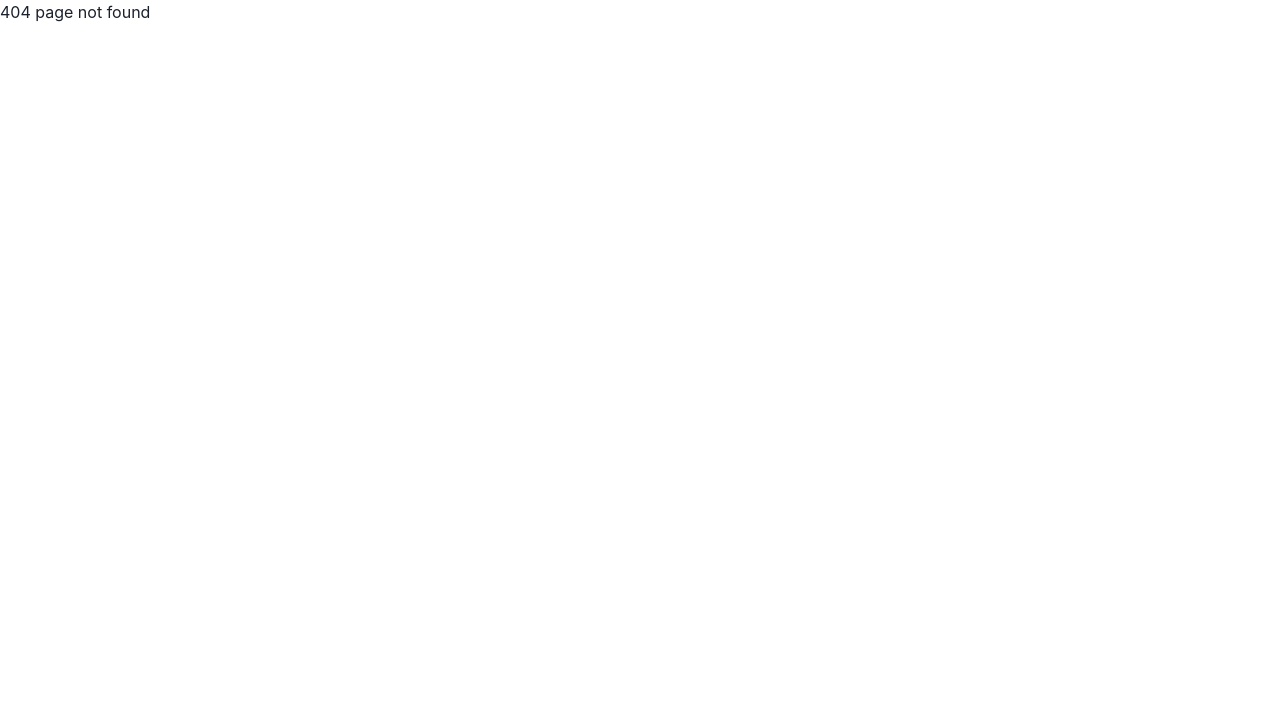
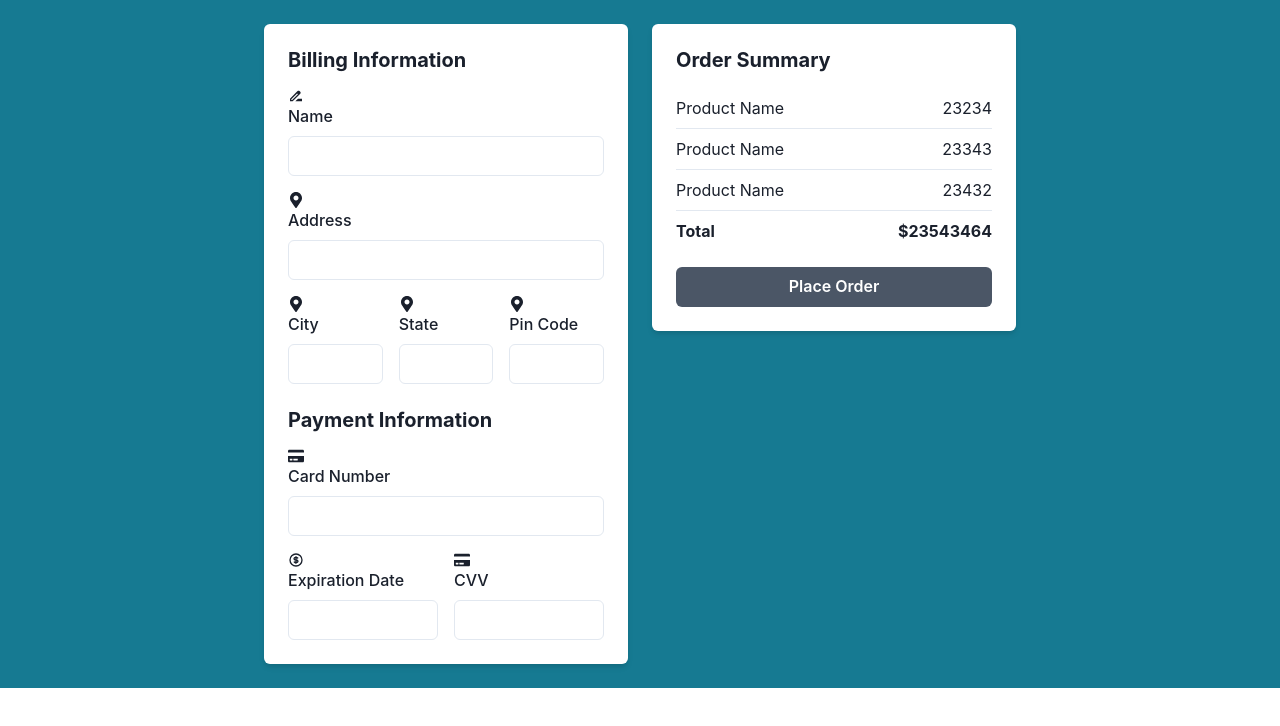
Before and after one commit to roypromax/Fashionology, a React (Create React App) app in the folder frontend/: page /checkout in a window 1280 px wide. Before the commit this address had no page. Shown: the top 726 px of the page. Built offline with nearby package versions, Linux system fonts and the light colour scheme.

Commit message:
payment page work

```diff
--- /dev/null
+++ b/frontend/src/components/Checkout.jsx
@@ -0,0 +1,140 @@
+import {
+  Box,
+  Button,
+  FormControl,
+  FormLabel,
+  Grid,
+  GridItem,
+  Heading,
+  Input,
+  Stack,
+  Text,
+  VStack,
+} from "@chakra-ui/react";
+import { FaCreditCard, FaMapMarkerAlt } from "react-icons/fa";
+import { HiOutlineCurrencyDollar } from "react-icons/hi";
+import { MdDriveFileRenameOutline } from "react-icons/md";
+
+export const Checkout = () => {
+  return (
+    <Box style={{ background: "rgb(22,122,146)" }}>
+      <Box maxW="800px" mx="auto" p="6">
+        <Grid
+          templateColumns={{ base: "repeat(1, 1fr)", md: "repeat(2, 1fr)" }}
+          gap="6"
+        >
+          <GridItem>
+            <VStack
+              spacing="6"
+              bg="white"
+              p="6"
+              borderRadius="md"
+              boxShadow="md"
+            >
+              <Box w="100%">
+                <Heading size="md">Billing Information</Heading>
+                <FormControl mt="4">
+                  <FormLabel>
+                    <MdDriveFileRenameOutline /> Name
+                  </FormLabel>
+                  <Input type="text" borderRadius="md" />
+                </FormControl>
+                <FormControl mt="4">
+                  <FormLabel>
+                    <FaMapMarkerAlt /> Address
+                  </FormLabel>
+                  <Input type="text" borderRadius="md" />
+                </FormControl>
+                <Stack
+                  direction={{ base: "column", md: "row" }}
+                  spacing="4"
+                  mt={"4"}
+                >
+                  <FormControl flex="1">
+                    <FormLabel>
+                      <FaMapMarkerAlt /> City
+                    </FormLabel>
+                    <Input type="text" borderRadius="md" />
+                  </FormControl>
+                  <FormControl flex="1">
+                    <FormLabel>
+                      <FaMapMarkerAlt /> State
+                    </FormLabel>
+                    <Input type="text" borderRadius="md" />
+                  </FormControl>
+                  <FormControl flex="1">
+                    <FormLabel>
+                      <FaMapMarkerAlt /> Pin Code
+                    </FormLabel>
+                    <Input type="text" borderRadius="md" />
+                  </FormControl>
+                </Stack>
+              </Box>
+              <Box w="100%">
+                <Heading size="md">Payment Information</Heading>
+                <FormControl mt="4">
+                  <FormLabel>
+                    <FaCreditCard /> Card Number
+                  </FormLabel>
+                  <Input type="text" borderRadius="md" />
+                </FormControl>
+                <Stack
+                  direction={{ base: "column", md: "row" }}
+                  spacing="4"
+                  mt={"4"}
+                >
+                  <FormControl flex="1">
+                    <FormLabel>
+                      <HiOutlineCurrencyDollar /> Expiration Date
+                    </FormLabel>
+                    <Input type="text" borderRadius="md" />
+                  </FormControl>
+                  <FormControl flex="1">
+                    <FormLabel>
+                      <FaCreditCard /> CVV
+                    </FormLabel>
+                    <Input type="text" borderRadius="md" />
+                  </FormControl>
+                </Stack>
+              </Box>
+            </VStack>
+          </GridItem>
+          <GridItem>
+            <Box bg="white" p="6" borderRadius="md" boxShadow="md">
+              <Heading size="md" mb="4">
+                Order Summary
+              </Heading>
+              <Box borderBottomWidth="1px" py="2">
+                <Stack direction="row" justify="space-between">
+                  <Text>Product Name</Text>
+                  <Text>23234</Text>
+                </Stack>
+              </Box>
+              <Box borderBottomWidth="1px" py="2">
+                <Stack direction="row" justify="space-between">
+                  <Text>Product Name</Text>
+                  <Text>23343</Text>
+                </Stack>
+              </Box>
+              <Box borderBottomWidth="1px" py="2">
+                <Stack direction="row" justify="space-between">
+                  <Text>Product Name</Text>
+                  <Text>23432</Text>
+                </Stack>
+              </Box>
+              <Box py="2">
+                <Stack direction="row" justify="space-between">
+                  <Text fontWeight="bold">Total</Text>
+                  <Text fontWeight="bold">$23543464</Text>
+                </Stack>
+              </Box>
+              <Button mt="4" w="100%" colorScheme="#4B5666;">
+                Place Order
+              </Button>
+            </Box>
+          </GridItem>
+        </Grid>
+      </Box>
+    </Box>
+  );
+};
--- a/frontend/src/components/Login.jsx
+++ b/frontend/src/components/Login.jsx
@@ -38,7 +38,7 @@ export const Login = ({ onClose }) => {
         placeholder="Enter Your Password"
       />
 
-      <Button onClick={handleSumbit} colorScheme={"#d88c34;"}>
+      <Button onClick={handleSumbit} colorScheme={"#4B5666;"}>
         Login
       </Button>
     </Box>
--- a/frontend/src/components/Navbar.jsx
+++ b/frontend/src/components/Navbar.jsx
@@ -45,7 +45,8 @@ export const Navbar = () => {
   });
   const { isOpen, onOpen, onClose } = useDisclosure();
 
-  const { isAuth, userName } = useSelector((store) => store.loginReducer);
+  const {userName } = useSelector((store) => store.loginReducer);
+
 
   return (
     <div
@@ -163,7 +164,7 @@ export const Navbar = () => {
                 </MenuGroup>
                 <MenuDivider />
                 <MenuGroup title="">
-                  <RegisterButton isAuth={isAuth} />
+                  <RegisterButton userName={userName} />
 
                   <LoginButton
                     isOpen={isOpen}
@@ -194,11 +195,12 @@ export const Navbar = () => {
                   boxShadow:
                     " rgba(0, 0, 0, 0.02) 0px 1px 3px 0px, rgba(27, 31, 35, 0.15) 0px 0px 0px 1px",
                 }}
-              >
+              ><Link to={"/"}>
                 <div style={{ width: "200px" }}>
                   {" "}
                   <Image src={fashionoLogy} />
                 </div>
+                </Link>
               </Tab>
               <Tab
                 style={{
@@ -253,7 +255,10 @@ export const Navbar = () => {
                 _hover={{ color: "black" }}
                 style={{ fontSize: "25px", background: "none" }}
               >
-                <BsHandbag style={{ color: "rgb(22,122,146)" }} />
+                <Link to={"/cart"}>
+                  {" "}
+                  <BsHandbag style={{ color: "rgb(22,122,146)" }} />
+                </Link>
               </Button>
             </div>
           </Box>
--- /dev/null
+++ b/frontend/src/components/PrivateRoute.jsx
@@ -0,0 +1,13 @@
+import { useDisclosure } from '@chakra-ui/react';
+
+import { useSelector } from 'react-redux';
+
+export const PrivateRoute = ({children}) => {
+  const {onOpen } = useDisclosure();
+
+  const {userName} = useSelector((store) => {
+    return store.loginReducer;
+  });
+
+  return userName ? children: onOpen()
+}
--- a/frontend/src/components/Register.jsx
+++ b/frontend/src/components/Register.jsx
@@ -78,7 +78,7 @@ export const Register = ({ onClose }) => {
         required
       />
 
-      <Button onClick={handleRegister} colorScheme={"#d88c34;"}>
+      <Button onClick={handleRegister} colorScheme={"#4B5666;"}>
         Register
       </Button>
     </Box>
--- a/frontend/src/components/RegisterButton.jsx
+++ b/frontend/src/components/RegisterButton.jsx
@@ -13,11 +13,11 @@ import {
 
 import { Register } from "./Register";
 
-export const RegisterButton = ({ isAuth }) => {
+export const RegisterButton = ({ userName }) => {
   const { isOpen, onOpen, onClose } = useDisclosure();
   return (
     <div>
-      {isAuth?"":<MenuItem onClick={onOpen}>Register</MenuItem>}
+      {userName?"":<MenuItem onClick={onOpen}>Register</MenuItem>}
 
       <Modal isOpen={isOpen} onClose={onClose}>
         <ModalOverlay />
--- a/frontend/src/pages/Allroutes.jsx
+++ b/frontend/src/pages/Allroutes.jsx
@@ -1,18 +1,28 @@
-import React from 'react'
-import { Route, Routes } from 'react-router-dom'
-import { Home } from './Home'
-import { Productpage } from './Productpage'
-import SingleProduct from './SingleProduct'
-import Cart from './Cart'
+import React from "react";
+import { Route, Routes } from "react-router-dom";
+import { Home } from "./Home";
+import { Productpage } from "./Productpage";
+import SingleProduct from "./SingleProduct";
+import Cart from "./Cart";
+import { Checkout } from "../components/Checkout";
+import { PrivateRoute } from "../components/PrivateRoute";
 export const Allroutes = () => {
   return (
     <Routes>
-<Route path="/" element={<Home/>}/>
-<Route path="/login" element=""/>
-<Route path="*" element={<h1>404 page not found</h1>}/>
-<Route path="/productpage" element={<Productpage/>}/>
-<Route path="/productpage/:id" element={<SingleProduct/>}/>
-<Route path="/cart" element={<Cart/>}/>
+      <Route path="/" element={<Home />} />
+      <Route path="/login" element="" />
+      <Route path="*" element={<h1>404 page not found</h1>} />
+      <Route path="/productpage" element={<Productpage />} />
+      <Route path="/productpage/:id" element={<SingleProduct />} />
+      <Route
+        path="/cart"
+        element={
+          <PrivateRoute>
+            <Cart />
+          </PrivateRoute>
+        }
+      />
+      <Route path="/checkout" element={<Checkout />} />
     </Routes>
-  )
-}
+  );
+};
--- a/frontend/src/pages/Productpage.jsx
+++ b/frontend/src/pages/Productpage.jsx
@@ -6,7 +6,7 @@ import ProductCard from '../components/ProductCard';
 import { Box, Button, Center, Flex, Grid, Text } from '@chakra-ui/react';
 import { Footer } from '../components/Footer';
 import { Navbar } from '../components/Navbar';
-import { Sidebar } from '../components/Sidebar';
+
 
 export const Productpage = () => {
 
--- a/frontend/src/pages/SingleProduct.module.css
+++ b/frontend/src/pages/SingleProduct.module.css
@@ -51,7 +51,7 @@
 }
 
 .ratingDiv {
-  background-color: #4B5666;
+  background-color: #4b5666;
   color: white;
   padding: 3px;
   border-radius: 3px;
@@ -78,8 +78,8 @@
 
 .sizesSelectionLabel {
   cursor: pointer;
-  background-color: #F7F6F2;
-  padding:5px;
+  background-color: #f7f6f2;
+  padding: 5px;
   width: 50px;
   /* border: 1px solid black; */
   font-size: 16px;
@@ -90,7 +90,7 @@
 
 .addToCartButton {
   padding: 10px 20px;
-  background-color: #4B5666;
+  background-color: #4b5666;
   border: none;
   color: white;
   font-size: 16px;
@@ -99,6 +99,6 @@
 
 .addToCartButton:hover {
   background-color: white;
-  border: 1px solid #4B5666;
-  color: #4B5666;
+  border: 1px solid #4b5666;
+  color: #4b5666;
 }
```
Also changed, not shown: frontend/src/App.js (+3 -9 lines), frontend/src/pages/SingleProduct.jsx (+106 -42 lines).
